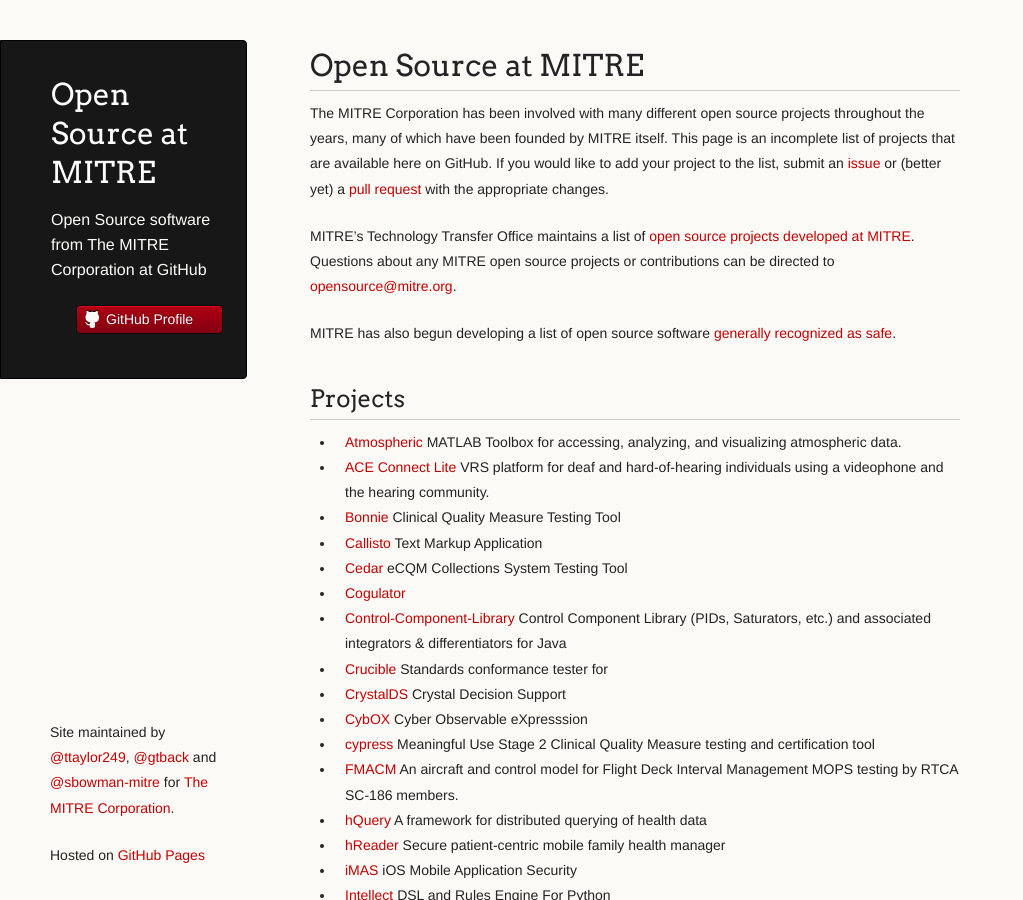
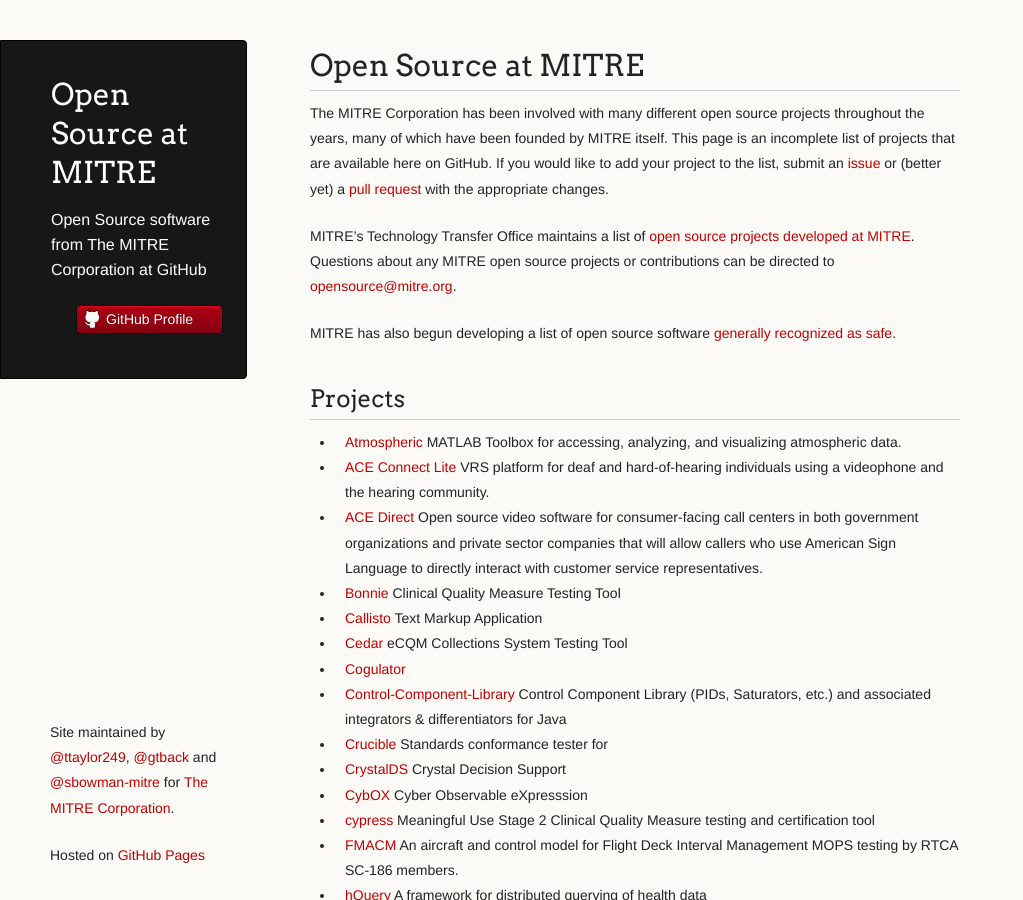
Before and after one commit to mitre/mitre.github.io, a Jekyll site: the page built from index.md, in a window 1280 px wide and 900 px high. Shown: the whole window, without its empty margins (0-1023 px from the left). Built offline with Jekyll 4.4.1, drawn with Linux system fonts in a browser that asks for light colours.

Commit message:
Adding the ACE Direct project

```diff
--- a/index.md
+++ b/index.md
@@ -26,6 +26,7 @@
 
 * [Atmospheric](https://github.com/atmospheric/atmospheric) MATLAB Toolbox for accessing, analyzing, and visualizing atmospheric data.
 * [ACE Connect Lite](https://github.com/mitrefccace/aceconnectlite-public) VRS platform for deaf and hard-of-hearing individuals using a videophone and the hearing community.
+* [ACE Direct](https://github.com/mitrefccace/acedirect-public) Open source video software for consumer-facing call centers in both government organizations and private sector companies that will allow callers who use American Sign Language to directly interact with customer service representatives.
 * [Bonnie](https://github.com/projecttacoma/bonnie) Clinical Quality Measure Testing Tool
 * [Callisto](https://mitre.github.com/callisto/) Text Markup Application
 * [Cedar](http://mitre.github.io/cedar/) eCQM Collections System Testing Tool
```
